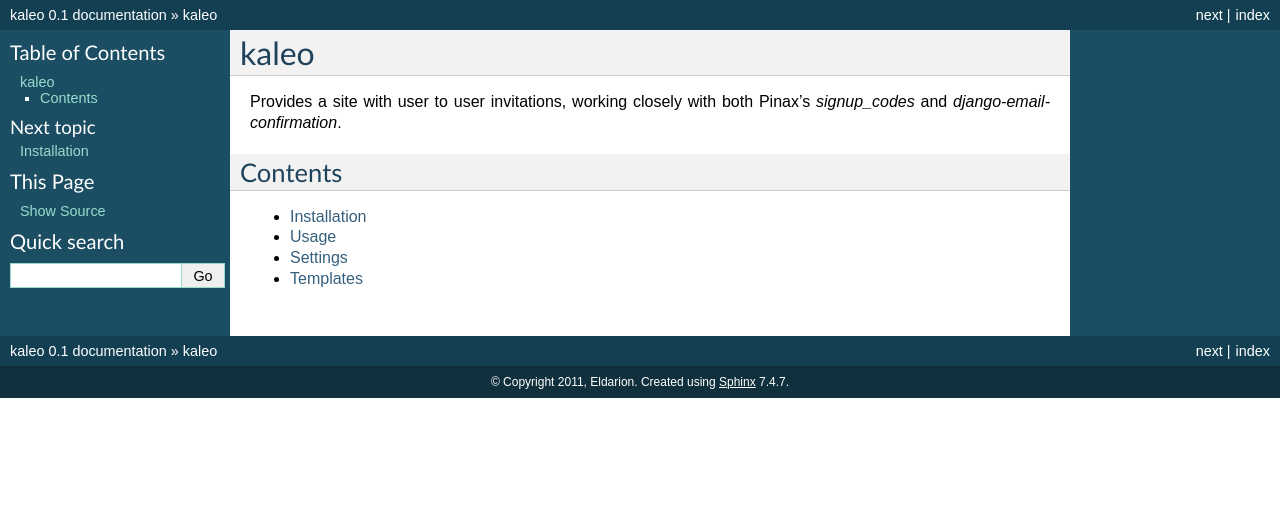
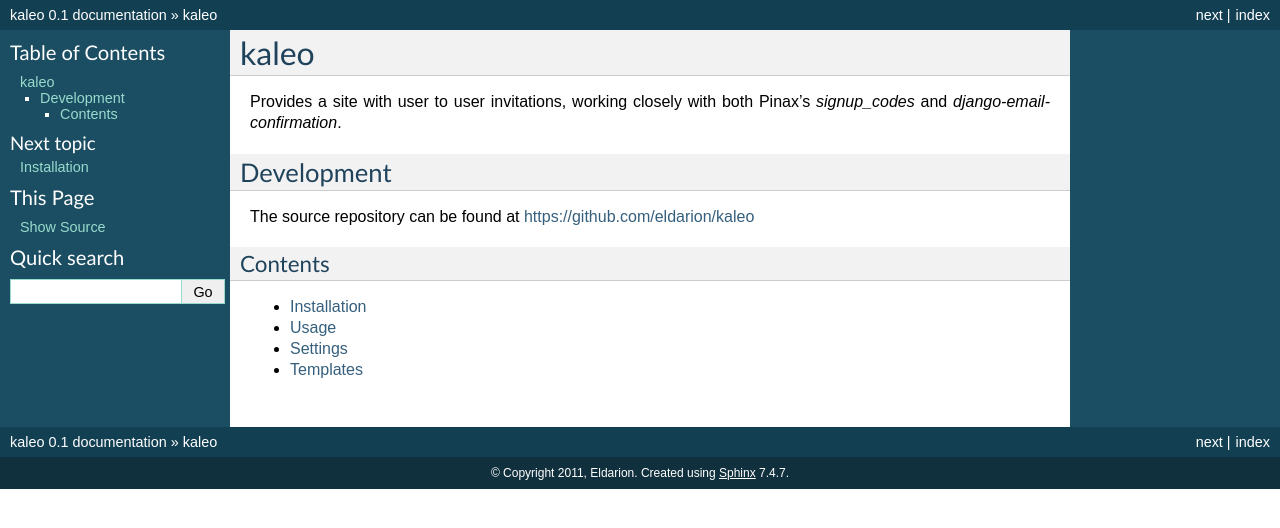
Before and after one commit to pinax/pinax-invitations, a Sphinx documentation site: the page built from docs/index.rst, in a window 1280 px wide. Shown: the top 528 px of the page. Built offline with Sphinx 7.4.7, drawn with Linux system fonts in a browser that asks for light colours; pages that are not in the unit, such as notebooks, are missing from menus.

Commit message:
added repo link to docs

```diff
--- a/docs/index.rst
+++ b/docs/index.rst
@@ -4,6 +4,11 @@
 
 Provides a site with user to user invitations, working closely with both
 Pinax's `signup_codes` and `django-email-confirmation`.
+
+Development
+-----------
+
+The source repository can be found at https://github.com/eldarion/kaleo
 
 
 Contents
```
